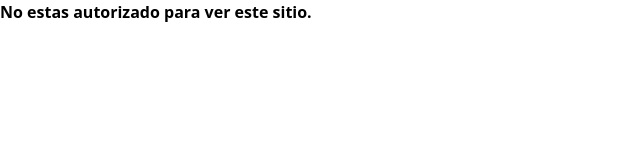
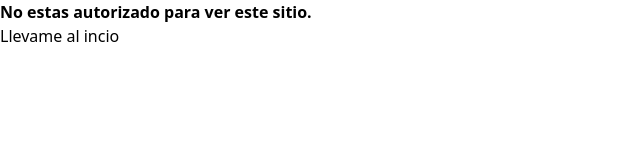
Before and after one commit to krc28/PROYECTO-COFFEE-CODERS, a React (Create React App) app in the folder SPRINT 3/proyectoMinTic/: page /GestionVentas in a window 1280 px wide. Shown: the top 160 px of the page, without its empty margins (0-640 px from the left). Built offline with nearby package versions, Linux system fonts and the light colour scheme.

Commit message:
se direcciona a interfaz usuario cuando logea

```diff
--- a/SPRINT 3/proyectoMinTic/src/App.jsx
+++ b/SPRINT 3/proyectoMinTic/src/App.jsx
@@ -18,7 +18,7 @@ function App() {
     <Auth0Provider
       domain="coffeecoders-mintic.us.auth0.com"
       clientId="edxTN4GxPbyqKvscYNUQgWamqbtkHUaa"
-      redirectUri={window.location.origin}
+      redirectUri="http://localhost:3000/InterfazUsuarios"
     >
       <Router>
          <Switch>
--- a/SPRINT 3/proyectoMinTic/src/components/PrivateRoute.jsx
+++ b/SPRINT 3/proyectoMinTic/src/components/PrivateRoute.jsx
@@ -1,5 +1,6 @@
 import React from 'react'
 import { useAuth0 } from "@auth0/auth0-react";
+import { Link } from 'react-router-dom';
 
 const PrivateRoute = ({children}) => {
 
@@ -7,7 +8,17 @@ const PrivateRoute = ({children}) => {
 
         if (isLoading) return <div>Loading...</div>;
 
-        return isAuthenticated ? <>{children}</>: <div><strong>No estas autorizado para ver este sitio.</strong></div>
+        return isAuthenticated ? (
+            <>{children}</>): (
+            <div>
+                <strong>No estas autorizado para ver este sitio.</strong>
+                <Link to = '/'>
+                <div>
+                    <span>Llevame al incio</span>
+                </div>
+                </Link>
+            </div>
+            )
 };
 
 export default PrivateRoute;
```
